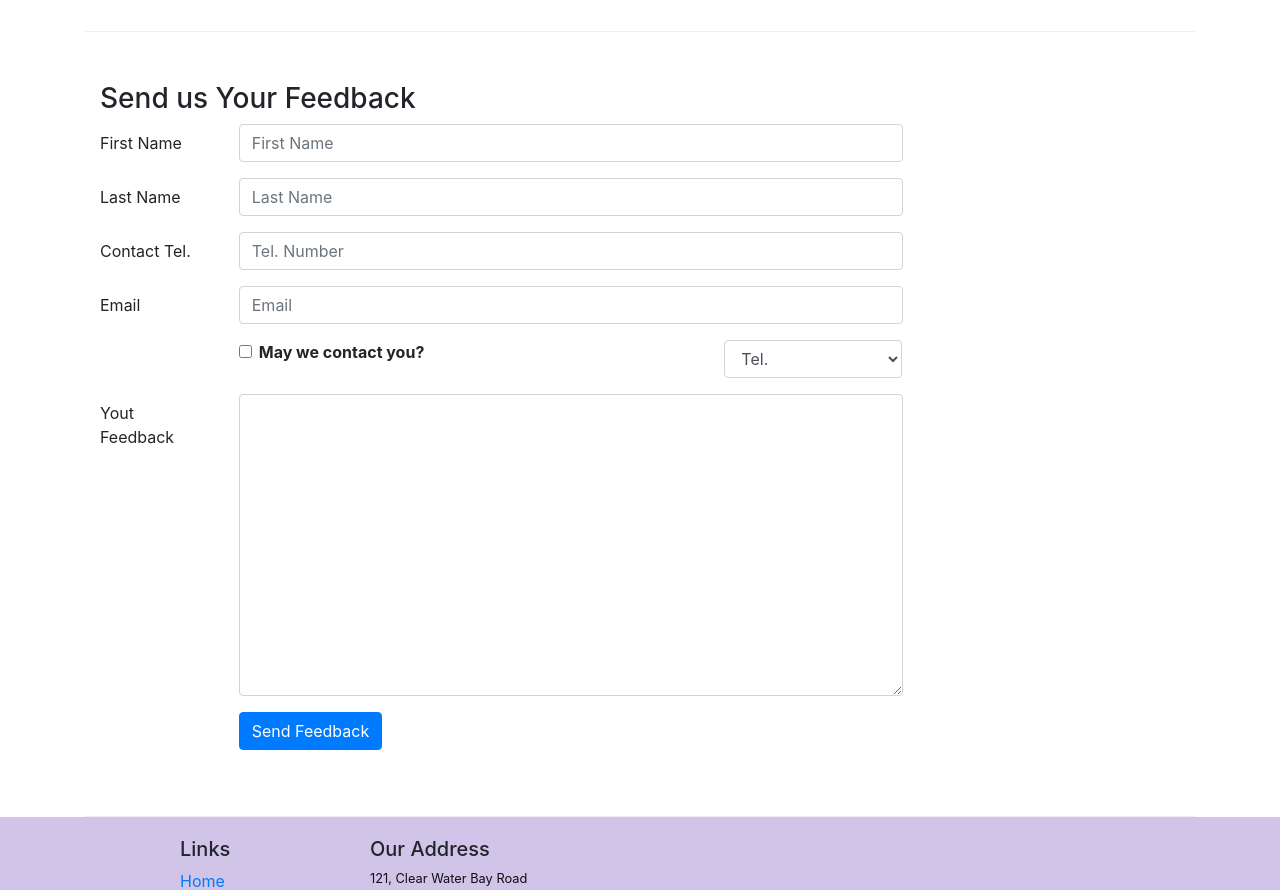
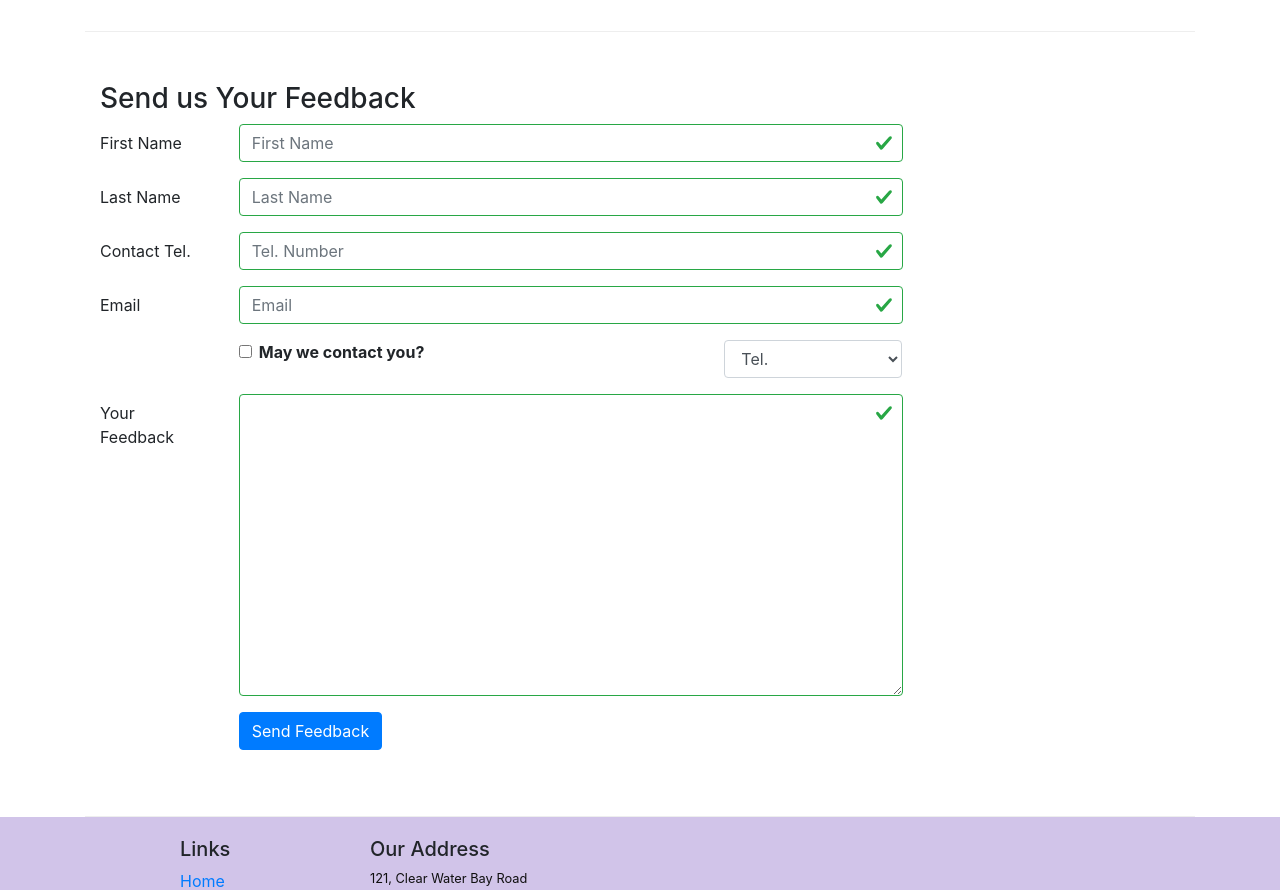
Before and after one commit to JakubWrzesniak/ReactConfusion, a React (Create React App) app: page /contactus in a window 1280 px wide. Shown: the part 840-1730 px from the top of the page. Built offline with nearby package versions, Linux system fonts and the light colour scheme.

Commit message:
Controlled Form Validation

```diff
--- a/src/components/ConctactComponent.js
+++ b/src/components/ConctactComponent.js
@@ -1,6 +1,6 @@
 import React,{Component} from'react';
-import {Breadcrumb, BreadcrumbItem,Button, Form, FormGroup, Label, Input, Col} from 'reactstrap';
-import {Link} from 'react-router-dom';
+import {Breadcrumb, BreadcrumbItem,Button, Form, FormGroup, Label, Input, Col, FormFeedback} from 'reactstrap';
+import { Link } from 'react-router-dom';
 
 class Contact extends Component{
 
@@ -14,10 +14,18 @@ class Contact extends Component{
             email: '',
             agree: false,
             contactType: 'Tel.',
-            message:''
+            message:'',
+            touched: {
+                firstname: false,
+                lastname: false,
+                telnum: false,
+                email: false,
+                message: false
+            }
         }
         this.handleSubmit = this.handleSubmit.bind(this);
         this.handleInputChange = this.handleInputChange.bind(this);
+        this.handleBlur = this.handleBlur.bind(this);
 
     }
 
@@ -29,7 +37,6 @@ class Contact extends Component{
         this.setState({
             [name]: value
         });
-
     }
 
     handleSubmit(event){
@@ -38,7 +45,48 @@ class Contact extends Component{
         event.preventDefault();
     }
 
+    handleBlur = (field) => (evt) =>{
+        this.setState({
+            touched: {...this.state.touched,[field]: true}
+        });
+    }
+
+    validate(firstname,lastname,telnum,email,message){
+        const errors = {
+            firstname: '',
+            lastname:'',
+            telnum:'',
+            email:'',
+            message:''
+        };
+
+        if(this.state.touched.firstname && firstname.length <= 3)
+            errors.firstname = 'First Name should be >= 3 characters';
+        else if (this.state.touched.firstname && firstname.length >= 10)
+            errors.firstname = 'First Name should be <= 10 characters';
+
+        if(this.state.touched.lastname && lastname.length <= 3)
+            errors.lastname = 'Last Name should be >= 3 characters';
+        else if (this.state.touched.lastname && lastname.length >= 10)
+            errors.lastname = 'Last Name should be <= 10 characters';
+
+        const reg = /^\d+$/;
+        if(this.state.telnum && !reg.test(telnum))
+            errors.telnum = 'Tel. Number should contain only numbers';
+
+        if(this.state.email && email.split('').filter(x => x === '@').length !== 1)
+            errors.email = 'Email should contain a @';
+
+        if(this.state.message && message.length <= 15)
+            errors.message = "Feedback should be >=15 characters";
+
+        return errors;
+
+    }
+
     render(){
+
+        const errors = this.validate(this.state.firstname, this.state.lastname, this.state.telnum, this.state.email,this.state.message);
         return(
             <div className="container">
                  <div className="row">
@@ -88,7 +136,11 @@ class Contact extends Component{
                                 <Col md={10}>
                                     <Input type="text" id="firstname" name="firstname"
                                         placeholder="First Name" value={this.state.firstname}
+                                        valid = {errors.firstname === ''}
+                                        invalid = {errors.firstname !== ''}
+                                        onBlur={this.handleBlur('firstname')}
                                         onChange={this.handleInputChange}/>
+                                        <FormFeedback>{errors.firstname}</FormFeedback>
                                 </Col>
                             </FormGroup>
                             <FormGroup row>
@@ -96,7 +148,11 @@ class Contact extends Component{
                                 <Col md={10}>
                                     <Input type="text" id="lastname" name="lastname"
                                         placeholder="Last Name" value={this.state.lastname}
+                                        valid = {errors.lastname === ''}
+                                        invalid = {errors.lastname !== ''}
+                                        onBlur={this.handleBlur('lastname')}
                                         onChange={this.handleInputChange}/>
+                                        <FormFeedback>{errors.lastname}</FormFeedback>
                                 </Col>
                             </FormGroup>
                             <FormGroup row>
@@ -104,7 +160,11 @@ class Contact extends Component{
                                 <Col md={10}>
                                     <Input type="tel" id="telnum" name="telnum"
                                         placeholder="Tel. Number" value={this.state.telnum}
+                                        valid = {errors.telnum === ''}
+                                        invalid = {errors.telnum !== ''}
+                                        onBlur={this.handleBlur('telnum')}
                                         onChange={this.handleInputChange}/>
+                                        <FormFeedback>{errors.telnum}</FormFeedback>
                                 </Col>
                             </FormGroup>
                             <FormGroup row>
@@ -112,7 +172,11 @@ class Contact extends Component{
                                 <Col md={10}>
                                     <Input type="email" id="email" name="email"
                                         placeholder="Email" value={this.state.email}
+                                        valid = {errors.email === ''}
+                                        invalid = {errors.email !== ''}
+                                        onBlur={this.handleBlur('email')}
                                         onChange={this.handleInputChange}/>
+                                        <FormFeedback>{errors.email}</FormFeedback>
                                 </Col>
                             </FormGroup>
                             <FormGroup row>
@@ -134,10 +198,15 @@ class Contact extends Component{
 
                             </FormGroup>
                             <FormGroup row>
-                                <Label htmlFor="feedback" md={2}>Yout Feedback</Label>
+                                <Label htmlFor="feedback" md={2}>Your Feedback</Label>
                                 <Col md={10}>
                                     <Input type="textarea" id="message" name="message"
-                                        rows="12" value={this.state.message} onChange={this.handleInputChange}/>
+                                        rows="12" value={this.state.message}
+                                        valid={errors.message === ''}
+                                        invalid ={errors.message !== ''}
+                                        onBlur ={this.handleBlur('message')}
+                                        onChange={this.handleInputChange}/>
+                                        <FormFeedback>{errors.message}</FormFeedback>
                                 </Col>
                             </FormGroup>
                             <FormGroup row>
```
